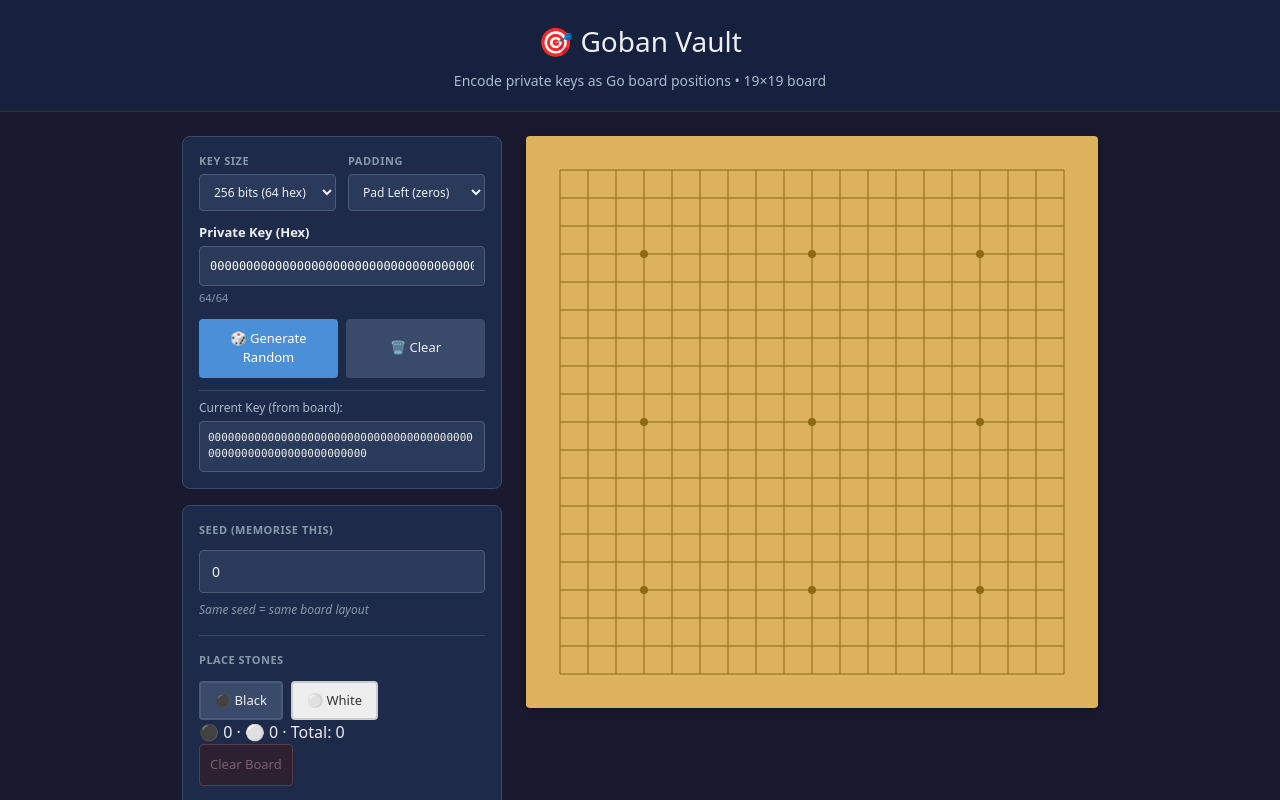
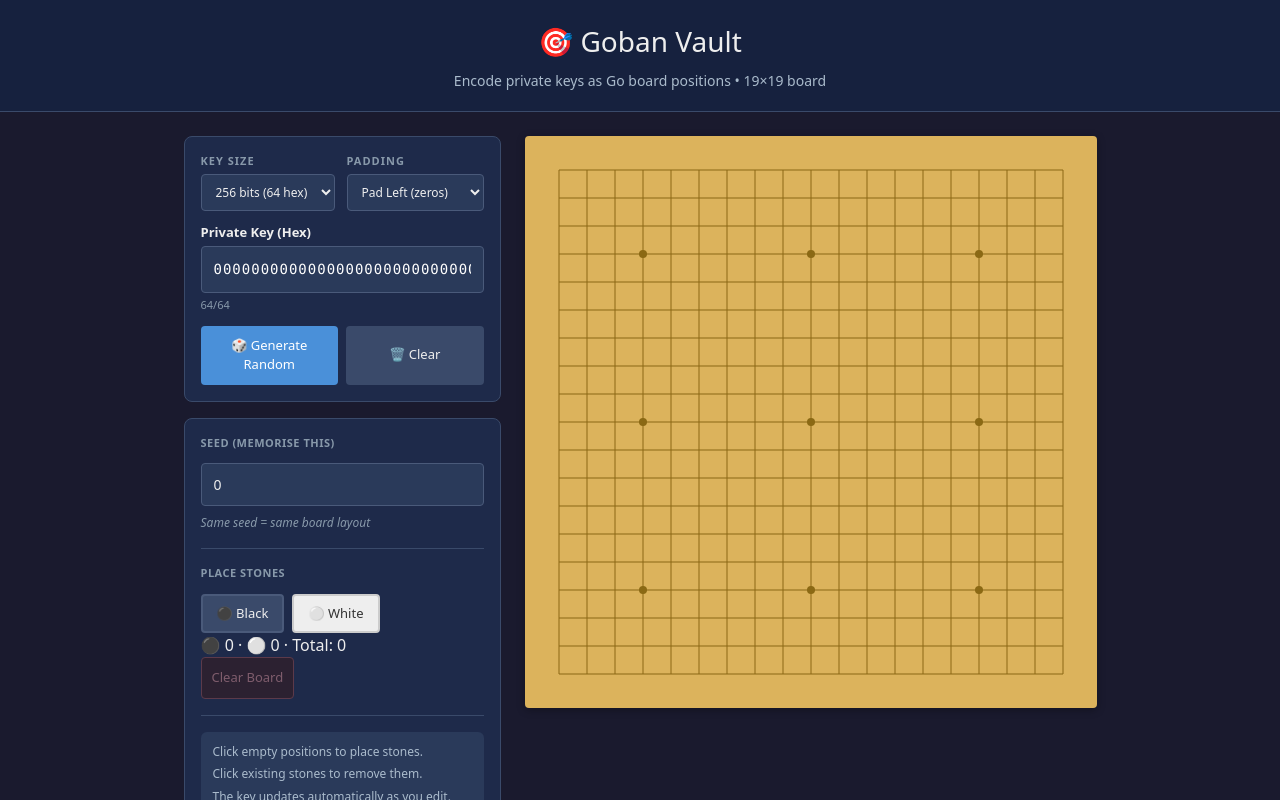
Before and after one commit to peterzzshi/goban-vault, a React (Vite) app: page / in a window 1280 px wide. Shown: the top 800 px of the page. Built offline with nearby package versions, Linux system fonts and the light colour scheme.

Commit message:
Refactor CSS variables and clean up unused styles; update Board and PrivateKeyInput logic

```diff
--- a/src/App.css
+++ b/src/App.css
@@ -4,8 +4,8 @@
 
 body {
   margin: 0;
-  background: var(--color-bg-primary, #1a1a2e);
-  color: var(--color-text-primary, #eee);
+  background: var(--color-bg-primary);
+  color: var(--color-text-primary);
   min-height: 100vh;
 }
 
@@ -18,8 +18,8 @@ body {
 .app-header {
   text-align: center;
   padding: 20px;
-  background: var(--color-bg-secondary, #16213e);
-  border-bottom: 1px solid #333;
+  background: var(--color-bg-secondary);
+  border-bottom: 1px solid var(--color-border);
 }
 
 .app-header h1 {
@@ -29,7 +29,7 @@ body {
 
 .app-header p {
   margin: 0;
-  color: var(--color-text-secondary, #aaa);
+  color: var(--color-text-secondary);
   font-size: 14px;
 }
 
@@ -58,14 +58,14 @@ body {
 .app-footer {
   text-align: center;
   padding: 16px;
-  background: var(--color-bg-secondary, #16213e);
-  border-top: 1px solid #333;
+  background: var(--color-bg-secondary);
+  border-top: 1px solid var(--color-border);
 }
 
 .app-footer p {
   margin: 0;
   font-size: 12px;
-  color: var(--color-text-muted, #888);
+  color: var(--color-text-muted);
 }
 
 @media (max-width: 900px) {
--- a/src/components/BoardControls.css
+++ b/src/components/BoardControls.css
@@ -3,14 +3,14 @@
     flex-direction: column;
     gap: 16px;
     padding: 16px;
-    background: var(--color-bg-card, #1e2a4a);
+    background: var(--color-bg-card);
     border-radius: 8px;
-    border: 1px solid var(--color-border, #3a4a6a);
+    border: 1px solid var(--color-border);
     min-width: 250px;
 }
 
 .control-section {
-    border-bottom: 1px solid var(--color-border, #3a4a6a);
+    border-bottom: 1px solid var(--color-border);
     padding-bottom: 16px;
 }
 
@@ -22,7 +22,7 @@
 .control-section h3 {
     margin: 0 0 12px 0;
     font-size: 11px;
-    color: var(--color-text-muted, #8899aa);
+    color: var(--color-text-muted);
     font-weight: 600;
     text-transform: uppercase;
     letter-spacing: 0.5px;
@@ -32,23 +32,23 @@
 .seed-input {
     width: 100%;
     padding: 10px 12px;
-    border: 1px solid var(--color-border-hover, #4a5a7a);
+    border: 1px solid var(--color-border-hover);
     border-radius: 4px;
     font-size: 14px;
-    background: var(--color-bg-input, #2a3a5a);
-    color: var(--color-text-primary, #e0e0e0);
+    background: var(--color-bg-input);
+    color: var(--color-text-primary);
     box-sizing: border-box;
 }
 
 .seed-input:focus {
     outline: none;
-    border-color: var(--color-accent, #6a9fd9);
+    border-color: var(--color-accent);
 }
 
 .seed-hint {
     margin: 8px 0 0 0;
     font-size: 12px;
-    color: var(--color-text-muted, #8899aa);
+    color: var(--color-text-muted);
     font-style: italic;
 }
 
@@ -57,29 +57,29 @@
     padding: 14px;
     font-size: 14px;
     font-weight: 600;
-    border: 2px solid var(--color-border-hover, #4a5a7a);
+    border: 2px solid var(--color-border-hover);
     border-radius: 6px;
-    background: var(--color-bg-input, #2a3a5a);
-    color: var(--color-text-primary, #e0e0e0);
+    background: var(--color-bg-input);
+    color: var(--color-text-primary);
     cursor: pointer;
     transition: all 0.2s;
 }
 
 .mode-toggle:hover {
-    border-color: var(--color-accent, #6a9fd9);
-    background: var(--color-border, #3a4a6a);
+    border-color: var(--color-accent);
+    background: var(--color-border);
 }
 
 .mode-toggle.active {
-    background: var(--color-accent, #4a90d9);
+    background: var(--color-accent);
     color: white;
-    border-color: var(--color-accent, #4a90d9);
+    border-color: var(--color-accent);
 }
 
 .dummy-options {
     margin-top: 12px;
     padding: 12px;
-    background: var(--color-bg-input, #2a3a5a);
+    background: var(--color-bg-input);
     border-radius: 6px;
     display: flex;
     flex-direction: column;
@@ -95,29 +95,29 @@
 
 .colour-selector label {
     font-size: 13px;
-    color: var(--color-text-secondary, #aabbcc);
+    color: var(--color-text-secondary);
     margin-right: 4px;
 }
 
 .colour-btn {
     padding: 8px 14px;
-    border: 2px solid var(--color-border-hover, #4a5a7a);
+    border: 2px solid var(--color-border-hover);
     border-radius: 4px;
     cursor: pointer;
     font-size: 13px;
-    background: var(--color-border, #3a4a6a);
-    color: var(--color-text-primary, #e0e0e0);
+    background: var(--color-border);
+    color: var(--color-text-primary);
     transition: all 0.2s;
 }
 
 .colour-btn:hover {
     border-color: #6a7a9a;
-    background: var(--color-border-hover, #4a5a7a);
+    background: var(--color-border-hover);
 }
 
 .colour-btn.selected {
-    border-color: var(--color-accent, #4a90d9);
-    background: var(--color-accent, #4a90d9);
+    border-color: var(--color-accent);
+    background: var(--color-accent);
     color: white;
 }
 
@@ -134,13 +134,13 @@
 
 .dummy-count {
     font-size: 13px;
-    color: var(--color-text-secondary, #aabbcc);
+    color: var(--color-text-secondary);
     margin: 0;
 }
 
 .clear-btn {
     padding: 10px;
-    border: 1px solid var(--color-error, #9a4a4a);
+    border: 1px solid var(--color-error);
     border-radius: 4px;
     background: #3a1a1a;
     color: #df8f8f;
@@ -161,14 +161,14 @@
 
 .instructions {
     padding: 12px;
-    background: var(--color-bg-input, #2a3a5a);
+    background: var(--color-bg-input);
     border-radius: 6px;
 }
 
 .instructions p {
     margin: 0 0 6px 0;
     font-size: 12px;
-    color: var(--color-text-secondary, #aabbcc);
+    color: var(--color-text-secondary);
     line-height: 1.4;
 }
 
@@ -177,5 +177,5 @@
 }
 
 .instructions strong {
-    color: var(--color-text-primary, #e0e0e0);
+    color: var(--color-text-primary);
 }
--- a/src/components/PrivateKeyInput.css
+++ b/src/components/PrivateKeyInput.css
@@ -3,12 +3,11 @@
     flex-direction: column;
     gap: 12px;
     padding: 16px;
-    background: var(--color-bg-card, #1e2a4a);
+    background: var(--color-bg-card);
     border-radius: 8px;
-    border: 1px solid var(--color-border, #3a4a6a);
+    border: 1px solid var(--color-border);
 }
 
-/* Key size and padding configuration row */
 .key-config-row {
     display: flex;
     gap: 12px;
@@ -24,27 +23,26 @@
 .config-group label {
     font-size: 11px;
     font-weight: 600;
-    color: var(--color-text-muted, #8899aa);
+    color: var(--color-text-muted);
     text-transform: uppercase;
-    letter-spacing: 0.5px;
+    letter-spacing: 1px;
 }
 
 .config-select {
     padding: 8px 10px;
-    border: 1px solid var(--color-border-hover, #4a5a7a);
+    border: 1px solid var(--color-border-hover);
     border-radius: 4px;
     font-size: 12px;
-    background: var(--color-bg-input, #2a3a5a);
-    color: var(--color-text-primary, #e0e0e0);
+    background: var(--color-bg-input);
+    color: var(--color-text-primary);
     cursor: pointer;
 }
 
 .config-select:focus {
     outline: none;
-    border-color: var(--color-accent, #6a9fd9);
+    border-color: var(--color-accent);
 }
 
-/* Input group styles */
 .input-group {
     display: flex;
     flex-direction: column;
@@ -54,32 +52,32 @@
 .input-group label {
     font-size: 13px;
     font-weight: 600;
-    color: var(--color-text-primary, #e0e0e0);
+    color: var(--color-text-primary);
 }
 
 .input-group input {
     width: 100%;
-    padding: 10px;
+    padding: 12px;
     font-family: 'Monaco', 'Menlo', 'Ubuntu Mono', monospace;
-    font-size: 12px;
-    border: 1px solid var(--color-border-hover, #4a5a7a);
+    font-size: 14px;
+    letter-spacing: 1px;
+    border: 1px solid var(--color-border-hover);
     border-radius: 4px;
     box-sizing: border-box;
-    background: var(--color-bg-input, #2a3a5a);
-    color: #ffffff;
+    background: var(--color-bg-input);
+    color: #fff;
 }
 
 .input-group input::placeholder {
-    color: var(--color-text-muted, #8899aa);
+    color: var(--color-text-muted);
 }
 
 .input-group input:focus {
     outline: none;
-    border-color: var(--color-accent, #6a9fd9);
+    border-color: var(--color-accent);
     box-shadow: 0 0 0 2px rgba(106, 159, 217, 0.3);
 }
 
-/* Input status (char count + padding hint) */
 .input-status {
     display: flex;
     justify-content: space-between;
@@ -89,16 +87,15 @@
 
 .char-count {
     font-size: 11px;
-    color: var(--color-text-muted, #9aa);
+    color: var(--color-text-muted);
 }
 
 .padding-hint {
     font-size: 11px;
-    color: var(--color-warning, #dfaf4f);
+    color: var(--color-warning);
     font-style: italic;
 }
 
-/* Button group */
 .button-group {
     display: flex;
     gap: 8px;
@@ -116,62 +113,19 @@
 }
 
 .btn-generate {
-    background: var(--color-accent, #4a90d9);
+    background: var(--color-accent);
     color: white;
 }
 
 .btn-generate:hover {
-    background: var(--color-accent-hover, #5aa0e9);
+    background: var(--color-accent-hover);
 }
 
 .btn-clear {
-    background: var(--color-border, #3a4a6a);
-    color: var(--color-text-primary, #e0e0e0);
+    background: var(--color-border);
+    color: var(--color-text-primary);
 }
 
 .btn-clear:hover {
-    background: var(--color-border-hover, #4a5a7a);
+    background: var(--color-border-hover);
 }
-
-/* Decoded display */
-.decoded-display {
-    display: flex;
-    flex-direction: column;
-    gap: 4px;
-    padding-top: 8px;
-    border-top: 1px solid var(--color-border, #3a4a6a);
-}
-
-.decoded-display label {
-    font-size: 12px;
-    color: var(--color-text-secondary, #aabbcc);
-}
-
-.decoded-display code {
-    font-family: 'Monaco', 'Menlo', 'Ubuntu Mono', monospace;
-    font-size: 11px;
-    padding: 8px;
-    background: var(--color-bg-input, #2a3a5a);
-    border: 1px solid var(--color-border-hover, #4a5a7a);
-    border-radius: 4px;
-    word-break: break-all;
-    color: var(--color-text-primary, #e0e0e0);
-}
-
-.decoded-display code.match {
-    border-color: var(--color-success, #4a9a6a);
-    background: #1a3a2a;
-    color: #8fdf8f;
-}
-
-.decoded-display code.mismatch {
-    border-color: var(--color-error, #9a4a4a);
-    background: #3a1a1a;
-    color: #df8f8f;
-}
-
-.sync-warning {
-    font-size: 11px;
-    color: var(--color-warning, #dfaf4f);
-    margin-top: 4px;
-}
--- a/src/components/PrivateKeyInput.tsx
+++ b/src/components/PrivateKeyInput.tsx
@@ -1,4 +1,4 @@
-import { useCallback, useEffect, useRef, useState, type FC, type ChangeEvent, type KeyboardEvent } from 'react';
+import { useCallback, useEffect, useRef, type FC, type ChangeEvent, type KeyboardEvent } from 'react';
 
 import { encodePrivateKey, decodeBoard } from '../core/encoder';
 import { useGameStore } from '../store';
@@ -15,11 +15,10 @@ const KEY_SIZE_OPTIONS: { size: KeySize; hexChars: number; label: string }[] = [
 const PADDING_MODE_OPTIONS: { mode: PaddingMode; label: string }[] = [
     { mode: 'left', label: 'Pad Left (zeros)' },
     { mode: 'right', label: 'Pad Right (zeros)' },
-    { mode: 'none', label: 'No Padding' },
 ];
 
 const applyPadding = (hex: string, targetLength: number, mode: PaddingMode): string => {
-    if (hex.length >= targetLength || mode === 'none') {
+    if (hex.length >= targetLength) {
         return hex.slice(0, targetLength);
     }
     const padding = '0'.repeat(targetLength - hex.length);
@@ -37,8 +36,6 @@ export const PrivateKeyInput: FC = () => {
         seed,
     } = useGameStore();
 
-    const [inputValue, setInputValue] = useState('');
-    const [isUserEditing, setIsUserEditing] = useState(false);
     const prevSeedRef = useRef(seed);
 
     const currentKeyConfig = KEY_SIZE_OPTIONS.find(opt => opt.size === keySize) ?? KEY_SIZE_OPTIONS[2];
@@ -49,59 +46,36 @@ export const PrivateKeyInput: FC = () => {
     useEffect(() => {
         const seedChanged = prevSeedRef.current !== seed;
 
-        if (seedChanged && inputValue) {
-            const newBoard = encodePrivateKey(inputValue, keySize, seed);
+        if (seedChanged && decodedKey) {
+            const newBoard = encodePrivateKey(decodedKey, keySize, seed);
             setBoard(newBoard);
         }
         prevSeedRef.current = seed;
-    }, [seed, inputValue, keySize, setBoard]);
-
-    useEffect(() => {
-        if (!isUserEditing) {
-            const timeoutId = setTimeout(() => {
-                setInputValue(decodedKey);
-            }, 0);
-            return () => clearTimeout(timeoutId);
-        }
-        return undefined;
-    }, [decodedKey, isUserEditing]);
+    }, [seed, decodedKey, keySize, setBoard]);
 
     const handleInputChange = useCallback(
         (e: ChangeEvent<HTMLInputElement>) => {
             const value = e.target.value.replace(/[^0-9a-fA-F]/g, '').toLowerCase().slice(0, maxHexChars);
-            setInputValue(value);
-            setIsUserEditing(true);
+            const paddedValue = applyPadding(value, maxHexChars, paddingMode);
+            const newBoard = encodePrivateKey(paddedValue, keySize, seed);
+            setBoard(newBoard);
         },
-        [maxHexChars]
+        [maxHexChars, paddingMode, keySize, seed, setBoard]
     );
-
-    const applyKeyToBoard = useCallback(() => {
-        setIsUserEditing(false);
-        const paddedValue = applyPadding(inputValue, maxHexChars, paddingMode);
-        const newBoard = encodePrivateKey(paddedValue, keySize, seed);
-        setBoard(newBoard);
-        setInputValue(paddedValue);
-    }, [inputValue, maxHexChars, paddingMode, keySize, seed, setBoard]);
-
-    const handleInputBlur = useCallback(() => {
-        applyKeyToBoard();
-    }, [applyKeyToBoard]);
 
     const handleKeyDown = useCallback(
         (e: KeyboardEvent<HTMLInputElement>) => {
             if (e.key === 'Enter') {
-                applyKeyToBoard();
+                e.currentTarget.blur();
             }
         },
-        [applyKeyToBoard]
+        []
     );
 
     const handleKeySizeChange = useCallback(
         (e: ChangeEvent<HTMLSelectElement>) => {
             const newSize = Number(e.target.value) as KeySize;
             setKeySize(newSize);
-            setInputValue('');
-            setIsUserEditing(false);
         },
         [setKeySize]
     );
@@ -120,19 +94,15 @@ export const PrivateKeyInput: FC = () => {
         const hex = Array.from(bytes)
             .map(b => b.toString(16).padStart(2, '0'))
             .join('');
-        setInputValue(hex);
         const newBoard = encodePrivateKey(hex, keySize, seed);
         setBoard(newBoard);
-        setIsUserEditing(false);
     }, [setBoard, keySize, seed, maxHexChars]);
 
     const clearAll = useCallback(() => {
-        setInputValue('');
         setBoard(encodePrivateKey('', keySize, seed));
-        setIsUserEditing(false);
     }, [setBoard, keySize, seed]);
 
-    const needsPadding = inputValue.length > 0 && inputValue.length < maxHexChars;
+    const needsPadding = decodedKey.length > 0 && decodedKey.length < maxHexChars;
 
     return (
         <div className="private-key-input">
@@ -174,9 +144,8 @@ export const PrivateKeyInput: FC = () => {
                 <input
                     id="pk-input"
                     type="text"
-                    value={inputValue}
+                    value={decodedKey}
                     onChange={handleInputChange}
-                    onBlur={handleInputBlur}
                     onKeyDown={handleKeyDown}
                     placeholder={`Enter ${maxHexChars} hex characters...`}
                     maxLength={maxHexChars}
@@ -184,8 +153,8 @@ export const PrivateKeyInput: FC = () => {
                     autoComplete="off"
                 />
                 <div className="input-status">
-                    <span className="char-count">{inputValue.length}/{maxHexChars}</span>
-                    {needsPadding && paddingMode !== 'none' && (
+                    <span className="char-count">{decodedKey.length}/{maxHexChars}</span>
+                    {needsPadding && (
                         <span className="padding-hint">
                             Will pad {paddingMode === 'left' ? 'left' : 'right'} with zeros
                         </span>
@@ -202,10 +171,6 @@ export const PrivateKeyInput: FC = () => {
                 </button>
             </div>
 
-            <div className="decoded-display">
-                <label>Current Key (from board):</label>
-                <code>{decodedKey || '(empty)'}</code>
-            </div>
         </div>
     );
 };
--- a/src/core/encoder.ts
+++ b/src/core/encoder.ts
@@ -1,3 +1,4 @@
+import { applyCaptures } from './goRules';
 import { generatePositions } from './positionGenerator';
 import { KEY_SIZE_TO_BOARD_SIZE } from '../types';
 
@@ -49,7 +50,7 @@ export function encodePrivateKey(
         }
     }
 
-    return board;
+    return applyCaptures(board, boardSize);
 }
 
 function seededRandom(seed: number): () => number {
--- a/src/types.ts
+++ b/src/types.ts
@@ -2,7 +2,7 @@ export type StoneType = 'black' | 'white';
 export type CellState = StoneType | null;
 export type KeySize = 64 | 128 | 256;
 export type BoardSize = 9 | 13 | 19;
-export type PaddingMode = 'left' | 'right' | 'none';
+export type PaddingMode = 'left' | 'right';
 
 export const KEY_SIZE_TO_BOARD_SIZE: Record<KeySize, BoardSize> = {
     64: 9,
```
Also changed, not shown: src/components/Board.css (+1 -6 lines), src/components/Board.tsx (+11 -4 lines).
